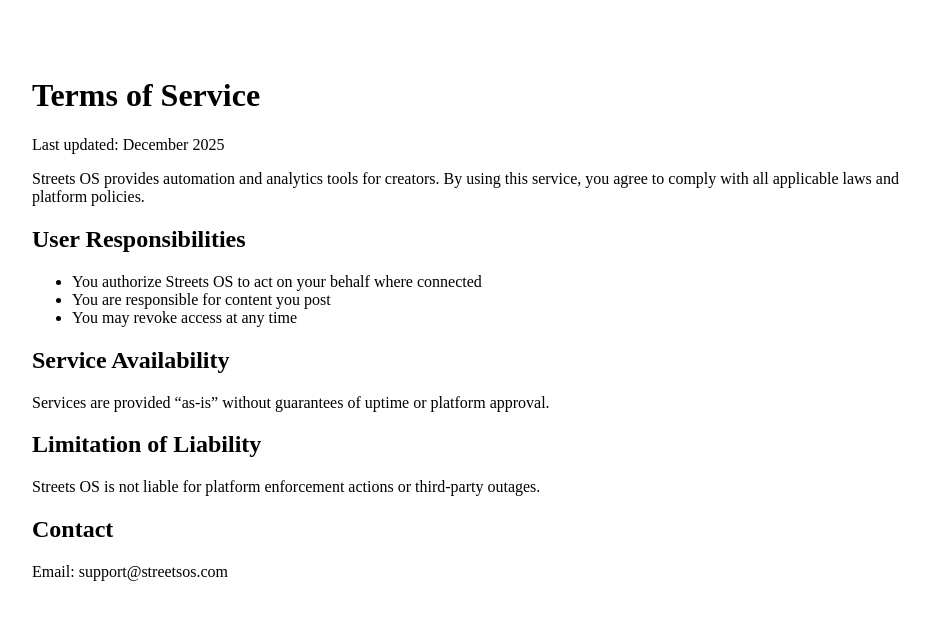
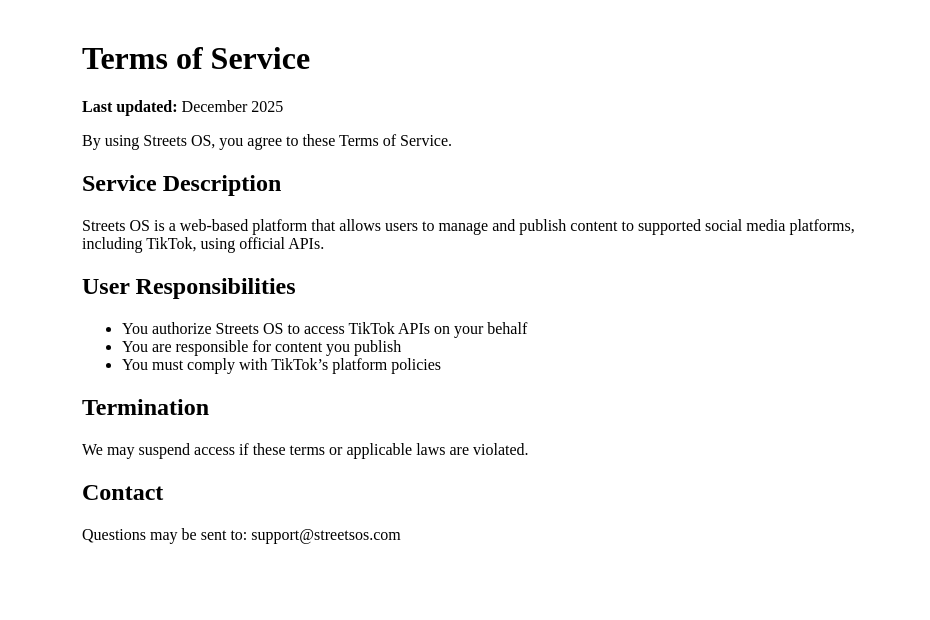
Before and after one commit to B1ggsx/streetsos-legal, a Next.js app: page /terms in a window 1280 px wide. Shown: the top 620 px of the page, without its empty margins (158-1088 px from the left). Built offline with nearby package versions, Linux system fonts and the light colour scheme.

Commit message:
Refactor Terms component and update content

```diff
--- a/app/terms/page.tsx
+++ b/app/terms/page.tsx
@@ -1,40 +1,35 @@
-export const metadata = {
-  title: "Terms of Service | Streets OS",
-};
-
-export default function Terms() {
+export default function TermsOfService() {
   return (
-    <main style={{ maxWidth: "900px", margin: "0 auto", padding: "48px 24px" }}>
+    <main style={{ maxWidth: 800, margin: "40px auto", padding: "0 16px", fontFamily: "serif" }}>
       <h1>Terms of Service</h1>
-      <p>Last updated: December 2025</p>
+      <p><strong>Last updated:</strong> December 2025</p>
 
       <p>
-        Streets OS provides automation and analytics tools for creators. By using
-        this service, you agree to comply with all applicable laws and platform
-        policies.
+        By using Streets OS, you agree to these Terms of Service.
+      </p>
+
+      <h2>Service Description</h2>
+      <p>
+        Streets OS is a web-based platform that allows users to manage and publish content to
+        supported social media platforms, including TikTok, using official APIs.
       </p>
 
       <h2>User Responsibilities</h2>
       <ul>
-        <li>You authorize Streets OS to act on your behalf where connected</li>
-        <li>You are responsible for content you post</li>
-        <li>You may revoke access at any time</li>
+        <li>You authorize Streets OS to access TikTok APIs on your behalf</li>
+        <li>You are responsible for content you publish</li>
+        <li>You must comply with TikTok’s platform policies</li>
       </ul>
 
-      <h2>Service Availability</h2>
+      <h2>Termination</h2>
       <p>
-        Services are provided “as-is” without guarantees of uptime or platform
-        approval.
-      </p>
-
-      <h2>Limitation of Liability</h2>
-      <p>
-        Streets OS is not liable for platform enforcement actions or third-party
-        outages.
+        We may suspend access if these terms or applicable laws are violated.
       </p>
 
       <h2>Contact</h2>
-      <p>Email: support@streetsos.com</p>
+      <p>
+        Questions may be sent to: support@streetsos.com
+      </p>
     </main>
   );
 }
```
